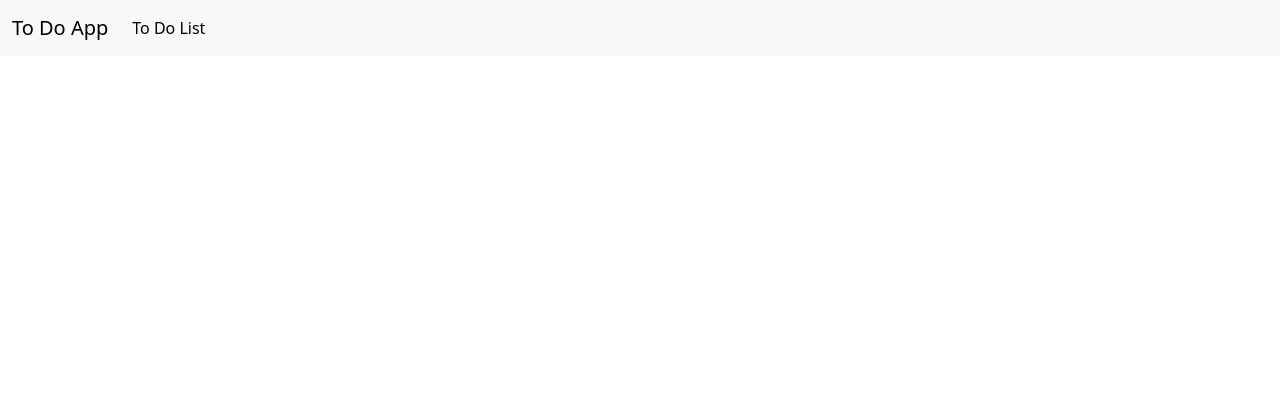
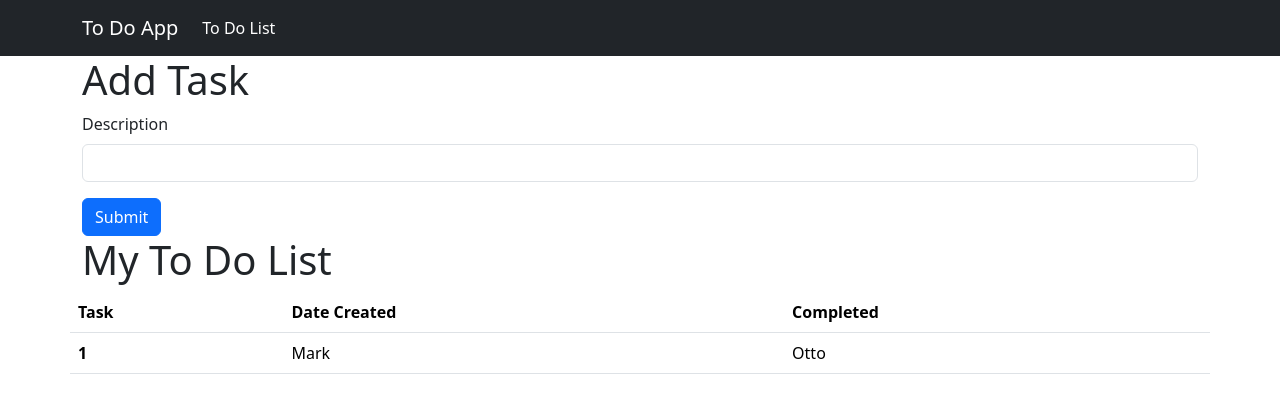
Before and after one commit to ltieu12/To-Do-App, an Angular app in the folder ToDoApp.UI/ToDoApp.UI/: page / in a window 1280 px wide. Shown: the top 398 px of the page. Built offline with nearby package versions, Linux system fonts and the light colour scheme.

Commit message:
Add template into Todos component

```diff
--- a/ToDoApp.UI/ToDoApp.UI/src/app/app.component.html
+++ b/ToDoApp.UI/ToDoApp.UI/src/app/app.component.html
@@ -1,13 +1,13 @@
-<nav class="navbar navbar-expand-lg bg-body-tertiary">
-  <div class="container-fluid">
-    <a class="navbar-brand" href="#">To Do App</a>
+<nav class="navbar navbar-dark bg-dark navbar-expand-lg">
+  <div class="container">
+    <a class="navbar-brand" [routerLink]="['']">To Do App</a>
     <button class="navbar-toggler" type="button" data-bs-toggle="collapse" data-bs-target="#navbarNav" aria-controls="navbarNav" aria-expanded="false" aria-label="Toggle navigation">
       <span class="navbar-toggler-icon"></span>
     </button>
     <div class="collapse navbar-collapse" id="navbarNav">
       <ul class="navbar-nav">
         <li class="nav-item">
-          <a class="nav-link active" aria-current="page" href="#">To Do List</a>
+          <a class="nav-link active" aria-current="page" [routerLink]="['todos']">To Do List</a>
         </li>
       </ul>
     </div>
--- a/ToDoApp.UI/ToDoApp.UI/src/app/app.component.ts
+++ b/ToDoApp.UI/ToDoApp.UI/src/app/app.component.ts
@@ -1,10 +1,10 @@
 import { Component } from '@angular/core';
-import { RouterOutlet } from '@angular/router';
+import { RouterModule, RouterOutlet } from '@angular/router';
 
 @Component({
   selector: 'app-root',
   standalone: true,
-  imports: [RouterOutlet],
+  imports: [RouterOutlet, RouterModule],
   templateUrl: './app.component.html',
   styleUrl: './app.component.css'
 })
--- a/ToDoApp.UI/ToDoApp.UI/src/app/app.routes.ts
+++ b/ToDoApp.UI/ToDoApp.UI/src/app/app.routes.ts
@@ -1,3 +1,13 @@
 import { Routes } from '@angular/router';
+import { TodosComponent } from './components/todos/todos.component';
 
-export const routes: Routes = [];
+export const routes: Routes = [
+    {
+        path: '',
+        component: TodosComponent
+    },
+    {
+        path: 'todos',
+        component: TodosComponent
+    }
+];
--- /dev/null
+++ b/ToDoApp.UI/ToDoApp.UI/src/app/components/todos/todos.component.html
@@ -0,0 +1,31 @@
+<div class="container">
+    <div class="row">
+        <h1>Add Task</h1>
+        <form>
+            <div class="mb-3">
+              <label for="description" class="form-label">Description</label>
+              <input type="text" class="form-control" id="description">
+            </div>
+            <button type="submit" class="btn btn-primary">Submit</button>
+          </form>
+    </div>
+    <div class="row">
+        <h1>My To Do List</h1>
+        <table class="table">
+            <thead>
+              <tr>
+                <th scope="col">Task</th>
+                <th scope="col">Date Created</th>
+                <th scope="col">Completed</th>
+              </tr>
+            </thead>
+            <tbody>
+              <tr>
+                <th scope="row">1</th>
+                <td>Mark</td>
+                <td>Otto</td>
+              </tr>
+            </tbody>
+          </table>
+    </div>
+</div>
```
Also changed, not shown: ToDoApp.UI/ToDoApp.UI/src/app/components/todos/todos.component.ts (added, +12 -0 lines), ToDoApp.UI/ToDoApp.UI/src/app/components/todos/todos.component.css (added), 1 other file (tests, documents, lock files or other folders).
